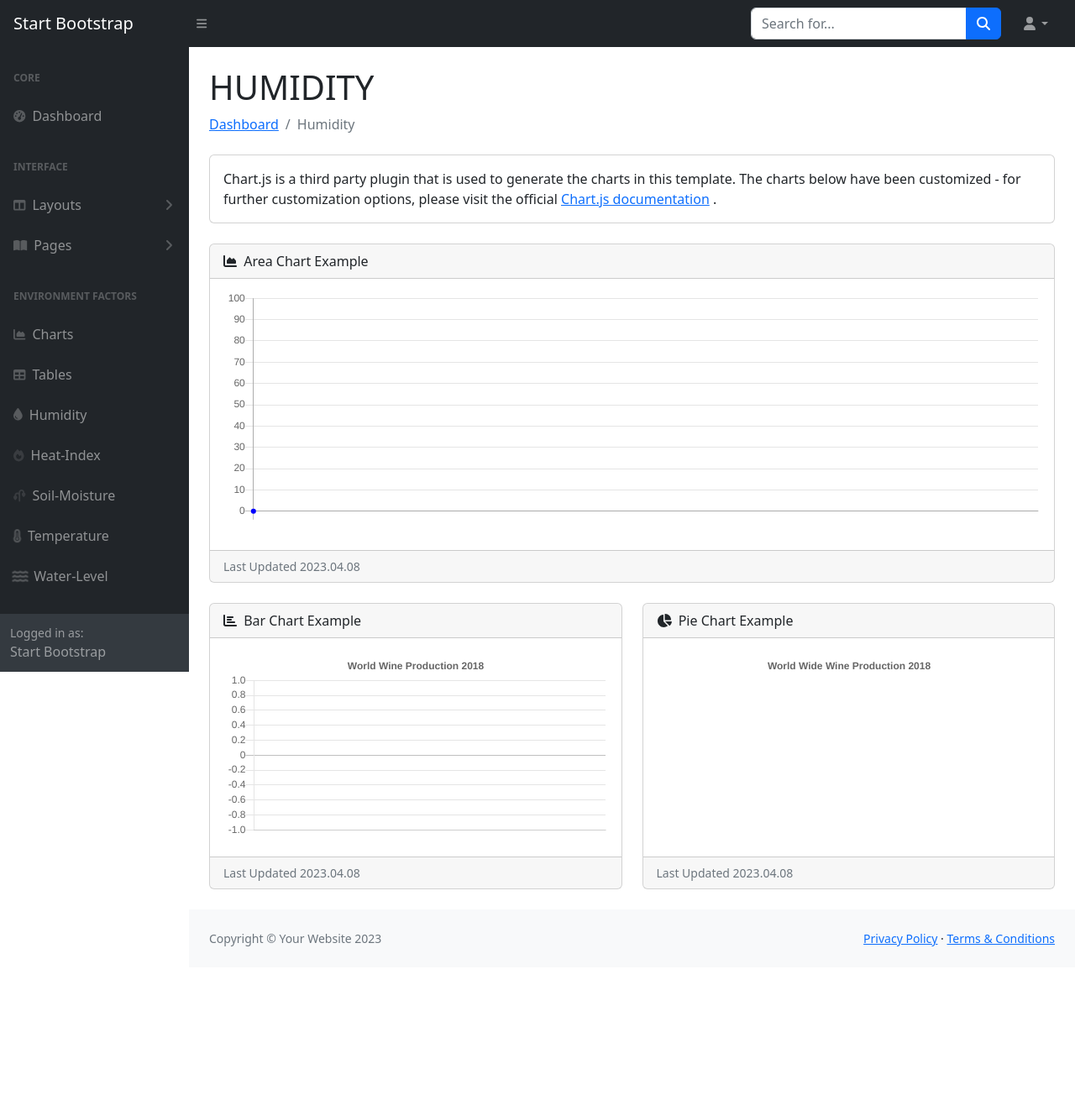
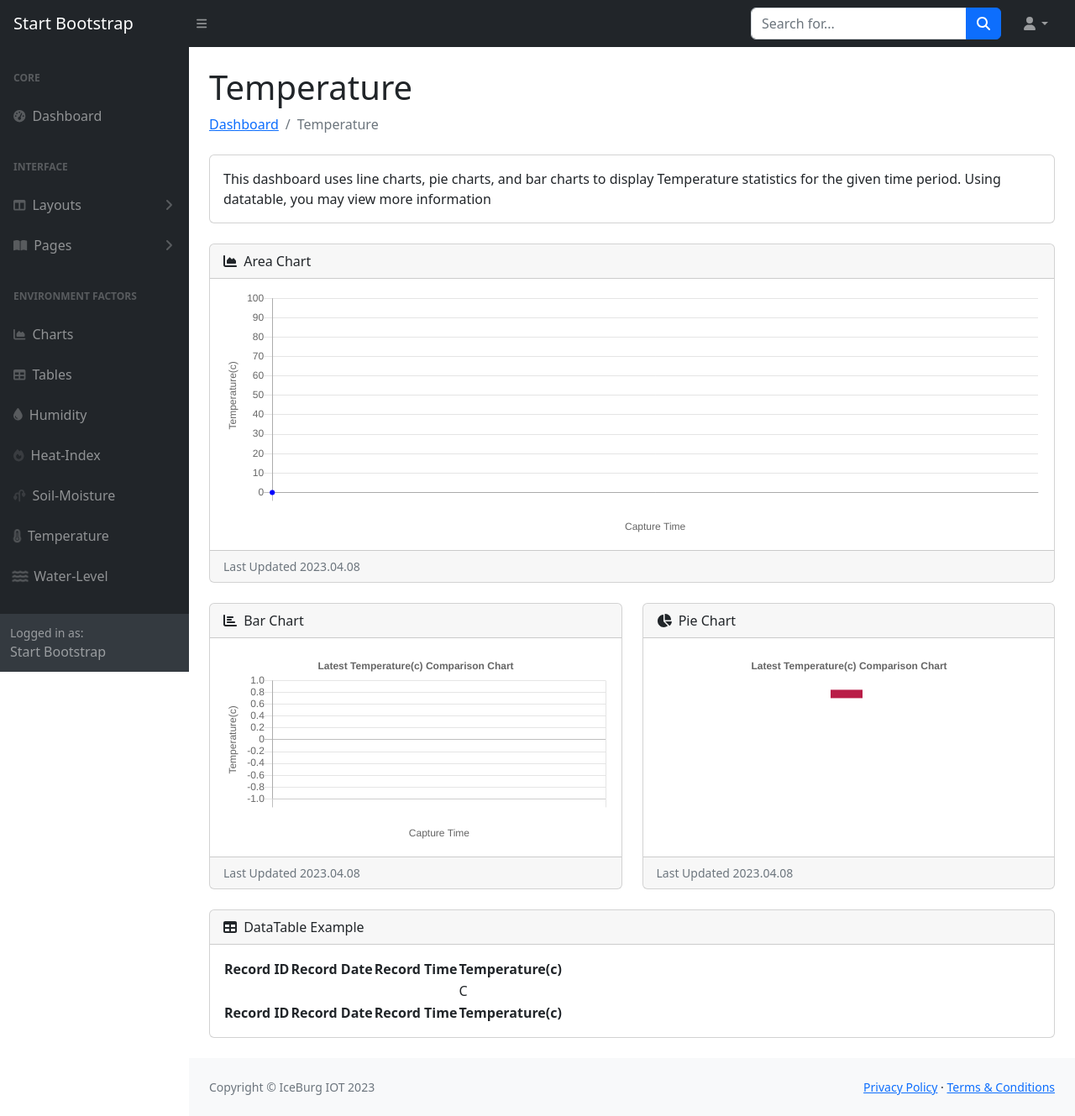
Before and after one commit to Deshan555/IOT-Dashboard, a PHP site: page /temp.php in a window 1280 px wide. Shown: the whole page at 84% size. Before the commit the page ends 1127 px from the top, so only its background shows below. Run offline with PHP 8.4, Linux system fonts and the light colour scheme; tables that the repository leaves empty or names only in its code hold one stand-in row (values such as "Sample post"); data that the repository does not hold is empty; a stand-in replaces the project's code that opens the database connection; some libraries are stand-ins or nearby versions.

Commit message:
complete backend of temp.php and remove unwanted code lines and logics

```diff
--- a/temp.php
+++ b/temp.php
@@ -16,66 +16,31 @@ $sensor_data = $stmt->get_result();
 
 <html lang="en">
 
-<head>
-    <meta charset="utf-8" />
-    <meta http-equiv="X-UA-Compatible" content="IE=edge" />
-    <meta name="viewport" content="width=device-width, initial-scale=1, shrink-to-fit=no" />
-    <meta name="description" content="" />
-    <meta name="author" content="" />
-    <title>Charts - SB Admin</title>
-    <link href="css/styles.css" rel="stylesheet" />
-    <script src="https://use.fontawesome.com/releases/v6.3.0/js/all.js" crossorigin="anonymous"></script>
-</head>
+<?php include 'assets/components/head.php' ?>
 
 <body class="sb-nav-fixed">
-    <nav class="sb-topnav navbar navbar-expand navbar-dark bg-dark">
-        <!-- Navbar Brand-->
-        <a class="navbar-brand ps-3" href="index.html">Start Bootstrap</a>
-        <!-- Sidebar Toggle-->
-        <button class="btn btn-link btn-sm order-1 order-lg-0 me-4 me-lg-0" id="sidebarToggle" href="#!"><i class="fas fa-bars"></i></button>
-        <!-- Navbar Search-->
-        <form class="d-none d-md-inline-block form-inline ms-auto me-0 me-md-3 my-2 my-md-0">
-            <div class="input-group">
-                <input class="form-control" type="text" placeholder="Search for..." aria-label="Search for..." aria-describedby="btnNavbarSearch" />
-                <button class="btn btn-primary" id="btnNavbarSearch" type="button"><i class="fas fa-search"></i></button>
-            </div>
-        </form>
-        <!-- Navbar-->
-        <ul class="navbar-nav ms-auto ms-md-0 me-3 me-lg-4">
-            <li class="nav-item dropdown">
-                <a class="nav-link dropdown-toggle" id="navbarDropdown" href="#" role="button" data-bs-toggle="dropdown" aria-expanded="false"><i class="fas fa-user fa-fw"></i></a>
-                <ul class="dropdown-menu dropdown-menu-end" aria-labelledby="navbarDropdown">
-                    <li><a class="dropdown-item" href="#!">Settings</a></li>
-                    <li><a class="dropdown-item" href="#!">Activity Log</a></li>
-                    <li>
-                        <hr class="dropdown-divider" />
-                    </li>
-                    <li><a class="dropdown-item" href="#!">Logout</a></li>
-                </ul>
-            </li>
-        </ul>
-    </nav>
+
+    <?php include 'assets/components/navbar.php' ?>
+
     <?php include 'sidebar.php' ?>
 
     <div id="layoutSidenav_content">
         <main>
             <div class="container-fluid px-4">
-                <h1 class="mt-4">HUMIDITY</h1>
+                <h1 class="mt-4">Temperature</h1>
                 <ol class="breadcrumb mb-4">
-                    <li class="breadcrumb-item"><a href="index.html">Dashboard</a></li>
-                    <li class="breadcrumb-item active">Humidity</li>
+                    <li class="breadcrumb-item"><a href="index.php">Dashboard</a></li>
+                    <li class="breadcrumb-item active">Temperature</li>
                 </ol>
                 <div class="card mb-4">
                     <div class="card-body">
-                        Chart.js is a third party plugin that is used to generate the charts in this template. The charts below have been customized - for further customization options, please visit the official
-                        <a target="_blank" href="https://www.chartjs.org/docs/latest/">Chart.js documentation</a>
-                        .
+                    This dashboard uses line charts, pie charts, and bar charts to display Temperature statistics for the given time period. Using datatable, you may view more information
                     </div>
                 </div>
                 <div class="card mb-4">
                     <div class="card-header">
                         <i class="fas fa-chart-area me-1"></i>
-                        Area Chart Example
+                        Area Chart
                     </div>
                     <!--<div class="card-body"><canvas id="myAreaChart" width="100%" height="30"></canvas></div>-->
                     <!--<div class="card-body"><canvas id="line_graps" style="width:100%;max-width:600px"></canvas></div>-->
@@ -87,7 +52,7 @@ $sensor_data = $stmt->get_result();
                         <div class="card mb-4">
                             <div class="card-header">
                                 <i class="fas fa-chart-bar me-1"></i>
-                                Bar Chart Example
+                                Bar Chart
                             </div>
                             <!--<div class="card-body"><canvas id="myBarChart" width="100%" height="50"></canvas></div>-->
                             <!--<div id="piechart" style="width:100%; max-width:600px; height:500px;"></div>-->
@@ -99,7 +64,7 @@ $sensor_data = $stmt->get_result();
                         <div class="card mb-4">
                             <div class="card-header">
                                 <i class="fas fa-chart-pie me-1"></i>
-                                Pie Chart Example
+                                Pie Chart
                             </div>
                             <!--<div class="card-body"><canvas id="myPieChart" width="100%" height="50"></canvas></div>-->
                             <!--<div id="myChart" style="width:100%; max-width: 900px; height:500px;"></div>-->
@@ -108,20 +73,59 @@ $sensor_data = $stmt->get_result();
                         </div>
                     </div>
                 </div>
-            </div>
+
+                <?php
+
+                $SQL = "SELECT * FROM `sensor_box_01`;";
+
+                $stmt = $conn->prepare($SQL);
+
+                $stmt->execute();
+
+                $all_data = $stmt->get_result();
+
+                ?>
+
+                <div class="card mb-4">
+                            <div class="card-header">
+                                <i class="fas fa-table me-1"></i>
+                                DataTable Example
+                            </div>
+                            <div class="card-body">
+                                <table id="datatablesSimple">
+                                    <thead>
+                                        <tr>
+                                            <th>Record ID</th>
+                                            <th>Record Date</th>
+                                            <th>Record Time</th>
+                                            <th>Temperature(c)</th>
+                                        </tr>
+                                    </thead>
+                                    <tfoot>
+                                        <tr>
+                                            <th>Record ID</th>
+                                            <th>Record Date</th>
+                                            <th>Record Time</th>
+                                            <th>Temperature(c)</th>
+                                        </tr>
+                                    </tfoot>
+                                    <tbody>
+                                        <?php foreach ($all_data as $row) { ?>
+                                            <tr>
+                                                <td><?php echo $row['Record_ID'] ?></td>
+                                                <td><?php echo $row['Record_Date'] ?></td>
+                                                <td><?php echo $row['Record_Time'] ?></td>
+                                                <td><?php echo $row['Temperature'].'C' ?></td>
+                                            </tr>
+                                        <?php } ?>
+                                    </tbody>
+                                </table>
+                            </div>
+                        </div>
+                </div>
         </main>
-        <footer class="py-4 bg-light mt-auto">
-            <div class="container-fluid px-4">
-                <div class="d-flex align-items-center justify-content-between small">
-                    <div class="text-muted">Copyright &copy; Your Website 2023</div>
-                    <div>
-                        <a href="#">Privacy Policy</a>
-                        &middot;
-                        <a href="#">Terms &amp; Conditions</a>
-                    </div>
-                </div>
-            </div>
-        </footer>
+
+        <?php include 'assets/components/footer.php'?>
     </div>
     </div>
     <script src="https://cdn.jsdelivr.net/npm/bootstrap@5.2.3/dist/js/bootstrap.bundle.min.js" crossorigin="anonymous"></script>
@@ -141,14 +145,14 @@ $sensor_data = $stmt->get_result();
 
         <?php foreach ($sensor_data as $row) {
 
-            $humidity = (float)$row['Humidity'];
+            $humidity = (float)$row['Heat_Index'];
 
-            $record_time = $row['Record_ID'];
+            $record_time = $row['Record_Time'];
         ?>
 
             yValues.push(<?php echo $humidity; ?>);
 
-            xValues.push(<?php echo $record_time; ?>);
+            xValues.push('<?php echo $record_time; ?>');
 
         <?php } ?>
 
@@ -172,7 +176,7 @@ $sensor_data = $stmt->get_result();
             options: {
                 title: {
                     display: true,
-                    text: "World Wide Wine Production 2018"
+                    text: "Latest Temperature(c) Comparison Chart"
                 }
             }
         });
@@ -188,15 +192,15 @@ $sensor_data = $stmt->get_result();
 
         <?php foreach ($sensor_data as $row) {
 
-            $humidity = (float)$row['Humidity'];
+            $humidity = (float)$row['Temperature'];
 
-            $record_id = $row['Record_ID'];
+            $time = $row['Record_Time'];
 
         ?>
 
             yValues.push(<?php echo $humidity; ?>);
 
-            xValues.push(<?php echo $record_id; ?>);
+            xValues.push('<?php echo $time; ?>');
 
         <?php } ?>
 
@@ -217,17 +221,28 @@ $sensor_data = $stmt->get_result();
                 },
                 title: {
                     display: true,
-                    text: "World Wine Production 2018"
+                    text: "Latest Temperature(c) Comparison Chart"
+                },
+                scales: {
+                    yAxes: [{
+                        scaleLabel:{
+                            display: true,
+                            labelString: 'Temperature(c)'
+                        }}],
+
+                    xAxes: [{
+                        display: true,
+                        scaleLabel: {
+                            display: true,
+                            labelString: 'Capture Time'
+                        }}],
                 }
             }
         });
     </script>
 
 
-
-
-
-
+    <!-- SCRIPT FOR LINE-CHART-->
 
     <script>
         var xValues = [];
@@ -236,9 +251,7 @@ $sensor_data = $stmt->get_result();
 
         <?php foreach ($sensor_data as $row) {
 
-            $temp =  (float)$row['Temperature'];
-
-            $humidity = (float)$row['Humidity'];
+            $humidity = (float)$row['Temperature'];
 
             $time = $row['Record_Time'];
 
@@ -276,102 +289,30 @@ $sensor_data = $stmt->get_result();
                         ticks: {
                             min: 0,
                             max: 100
-                        }
-                    }],
-                }
-            }
+                        },
+                        scaleLabel:{
+                            display: true,
+                            labelString: 'Temperature(c)'
+                        }}],
+
+                    xAxes: [{
+                        display: true,
+                        scaleLabel: {
+                            display: true,
+                            labelString: 'Capture Time'
+                        }}],
+                }}
         });
-    </script>
-
-
-
-
-
-    <script>
-        const xValues = [];
-
-        const yValues = [];
-
-        <?php foreach ($sensor_data as $row) {
-
-            $humidity = (float)$row['Humidity'];
-
-            $temperature = (float)['Temperature'];
-
-        ?>
-
-            yValues.push(<?php echo $humidity; ?>);
-
-            xValues.push(<?php echo $temperature; ?>);
-
-        <?php } ?>
-
-        new Chart("line_graps", {
-            type: "line",
-            data: {
-                labels: xValues,
-                datasets: [{
-                    fill: false,
-                    lineTension: 0,
-                    backgroundColor: "rgba(0,0,255,1.0)",
-                    borderColor: "rgba(0,0,255,0.1)",
-                    data: yValues
-                }]
-            },
-            options: {
-                legend: {
-                    display: false
-                },
-                scales: {
-                    yAxes: [{
-                        ticks: {
-                            min: 6,
-                            max: 16
-                        }
-                    }],
-                }
-            }
-        });
-    </script>
-
-    <script>
-        google.charts.load('current', {
-            packages: ['corechart']
-        });
-        google.charts.setOnLoadCallback(drawChart);
-
-        function drawChart() {
-
-            const data = google.visualization.arrayToDataTable([
-                ['Price', 'Size'],
-
-                <?php foreach ($sensor_data as $row) {
-                    $temp =  (float)$row['Temperature'];
-
-                    $humidity = (float)$row['Humidity'];
-                ?>
-
-                    [<?php echo $temp ?>, <?php echo $humidity ?>],
-
-                <?php } ?>
-            ]);
-
-            const options = {
-                title: 'House Prices vs. Size',
-                hAxis: {
-                    title: 'Square Meters'
-                },
-                vAxis: {
-                    title: 'Price in Millions'
-                },
-                legend: 'none'
-            };
-            // Draw
-            const chart = new google.visualization.LineChart(document.getElementById('myChart3'));
-            chart.draw(data, options);
-        }
     </script>
 
 </body>
 
+
+
+<!-- ADD JS SCRIPTS FOR DATATABLES HERE-->
+
+<script src="https://cdn.jsdelivr.net/npm/simple-datatables@7.1.2/dist/umd/simple-datatables.min.js" crossorigin="anonymous"></script>
+
+<script src="js/datatables-simple-demo.js"></script>
+
 </html>
```
